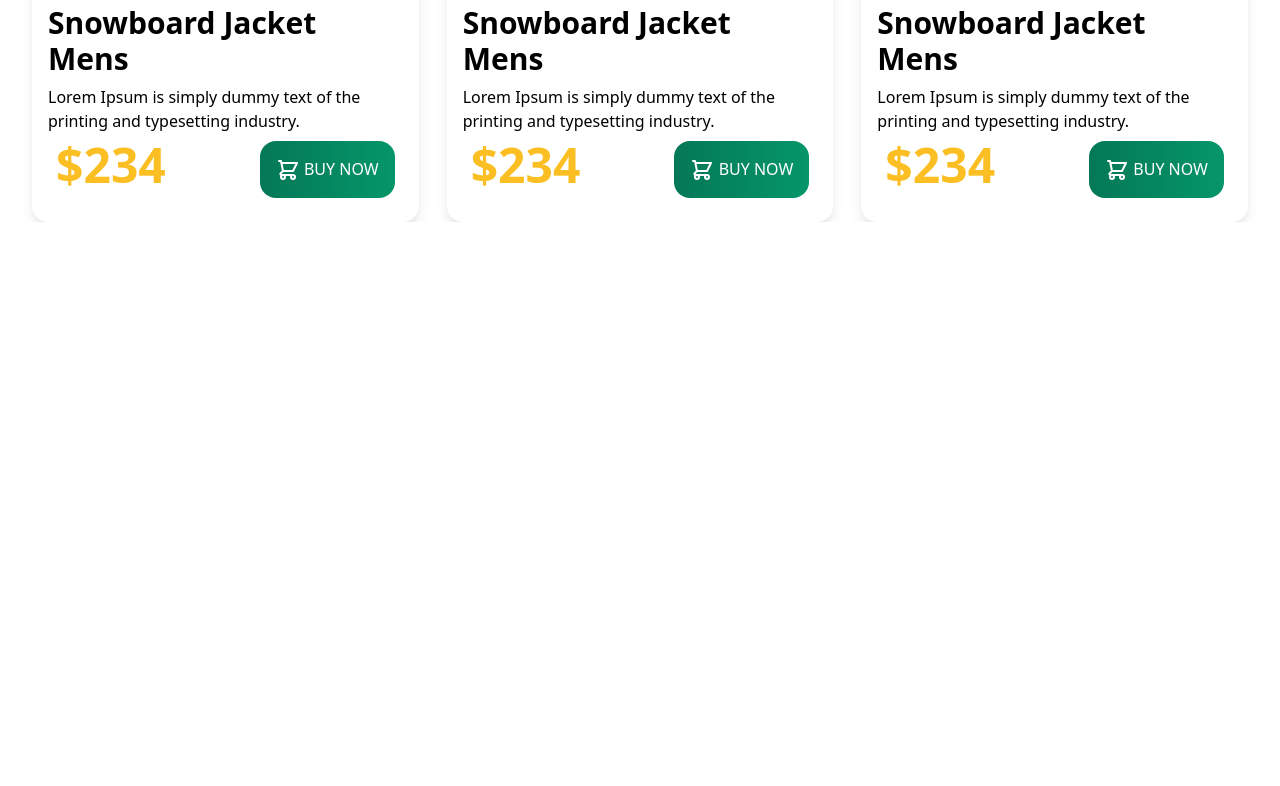
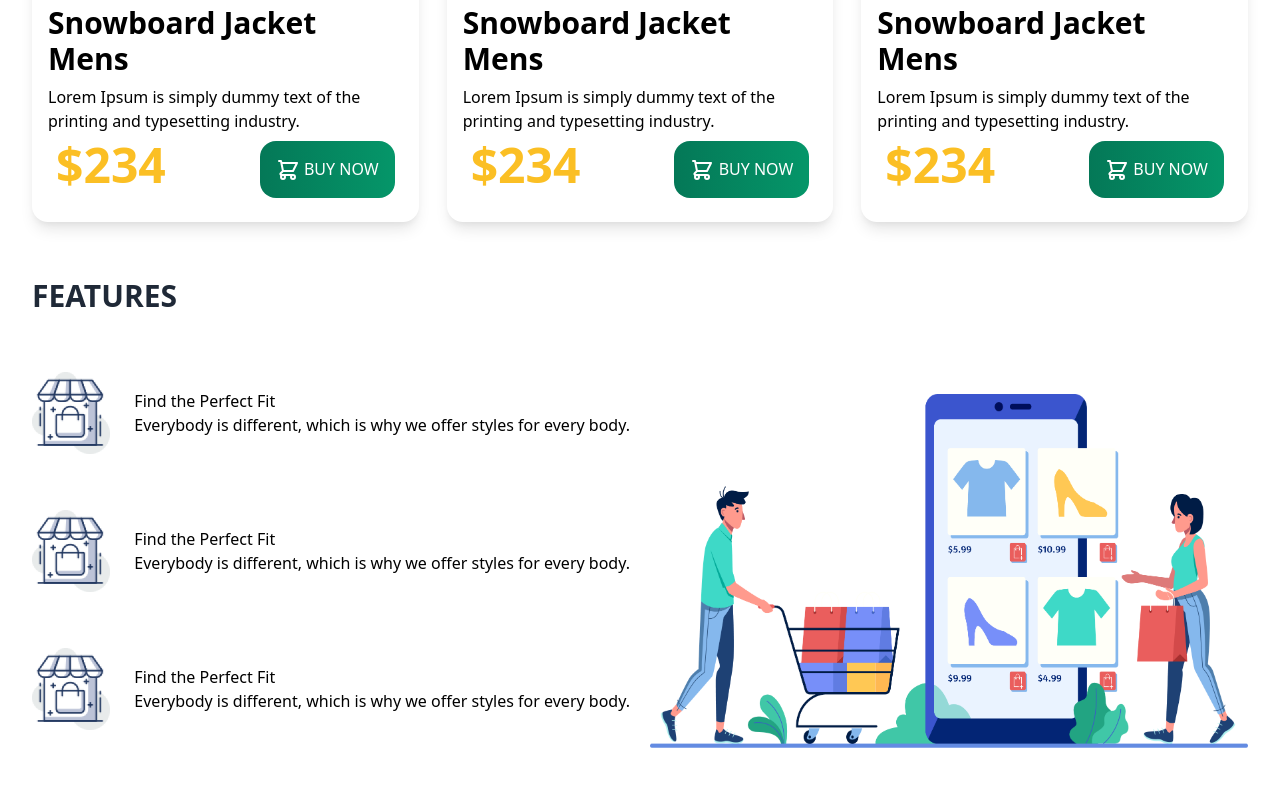
Before and after one commit to i-m-hossain/penguine-fashion-tailwind, a plain HTML site: page index.html in a window 1280 px wide. Shown: the part 1560-2346 px from the top of the page. Before the commit the page ends 1782 px from the top, so only its background shows below. Drawn offline with nearby package versions, Linux system fonts and the light colour scheme.

Commit message:
feature added

```diff
--- a/index.html
+++ b/index.html
@@ -160,7 +160,47 @@
             </div>
         </section>
 
-
+        <!-- feature section -->
+        <section class="my-14">
+            <h1 class="text-3xl uppercase font-bold text-gray-800">Features</h1>
+            <div class="grid lg:grid-cols-2 gap-5 mt-10">
+                <div class="flex justify-between items-center">
+                    <div>
+                        <img src="./icons/image 12.png" alt="" width="78">
+                    </div>
+                    <div>
+                        <h2>Find the Perfect Fit</h2>
+                        <p>Everybody is different, which is why we
+                            offer styles for every body.</p>
+                    </div>
+                </div>
+                <div class="lg:row-span-3 sm:row-start-4">
+                    <div class="pt-10">
+                        <img src="./images/shopping.png " alt="" class="max-w-full">
+                    </div>
+                </div>
+                <div class="flex justify-between items-center">
+                    <div>
+                        <img src="./icons/image 12.png" alt="" width="78">
+                    </div>
+                    <div>
+                        <h2>Find the Perfect Fit</h2>
+                        <p>Everybody is different, which is why we
+                            offer styles for every body.</p>
+                    </div>
+                </div>
+                <div class="flex justify-between items-center">
+                    <div>
+                        <img src="./icons/image 12.png" alt="" width="78">
+                    </div>
+                    <div>
+                        <h2>Find the Perfect Fit</h2>
+                        <p>Everybody is different, which is why we
+                            offer styles for every body.</p>
+                    </div>
+                </div>
+            </div>
+        </section>
     </main>
     <footer>
 
```
